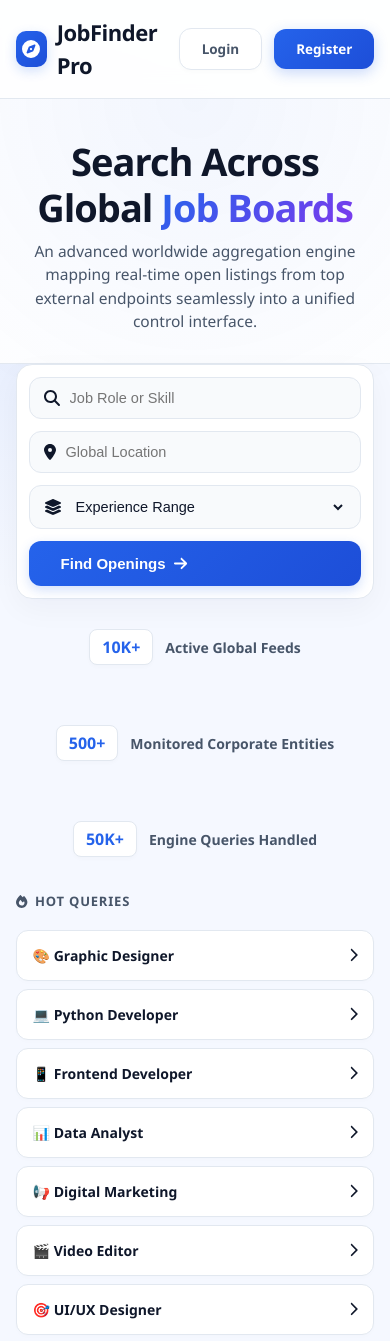
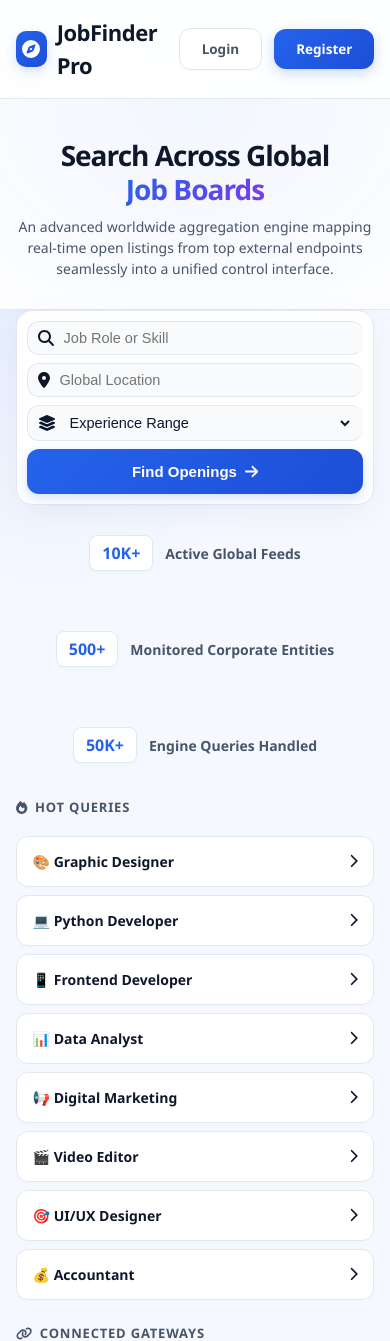
Before and after one commit to sukumar001reddyp-creator/jobfinderpro, a Flask app: page / in a window 390 px wide. Shown: the top 1341 px of the page. Run offline with Flask 3, Linux system fonts and the light colour scheme; some libraries are stand-ins or nearby versions.

Commit message:
Update index.html

```diff
--- a/templates/index.html
+++ b/templates/index.html
@@ -560,6 +560,61 @@ body{
 .profile-dropdown:hover .dropdown-menu{
     display:block;
 }
+/* --- Mobile Responsive Layout for Home Page --- */
+@media (max-width: 850px) {
+    /* హెడర్ టెక్స్ట్ సైజ్ తగ్గించడం */
+    .logo {
+        font-size: 28px !important;
+    }
+    .subtitle {
+        font-size: 14px !important;
+    }
+
+    /* సెర్చ్ బార్ ని సింగిల్ కాలమ్ గా మార్చడం */
+    .search-box {
+        grid-template-columns: 1fr !important;
+        border-radius: 16px !important;
+        gap: 8px !important;
+        padding: 10px !important;
+    }
+    .input-group {
+        border-right: none !important;
+        border-bottom: 1px solid #e2e8f0 !important;
+        padding: 8px 10px !important;
+    }
+    .search-btn {
+        width: 100% !important;
+        border-radius: 12px !important;
+        justify-content: center;
+    }
+
+    /* మెయిన్ లేఅవుట్ ని సింగిల్ కాలమ్ చేయడం */
+    .main-sections {
+        grid-template-columns: 1fr !important;
+        gap: 24px !important;
+    }
+
+    /* కనెక్టెడ్ గేట్‌వేస్ 3 కాలమ్స్ నుండి 1 కాలమ్ అవ్వడం */
+    .website-grid {
+        grid-template-columns: 1fr !important;
+    }
+
+    /* బాటమ్ ఫీచర్ స్ట్రిప్ */
+    .feature-strip {
+        grid-template-columns: 1fr !important;
+        padding: 20px !important;
+    }
+
+    /* ఫుటర్ */
+    .footer {
+        flex-direction: column !important;
+        gap: 12px !important;
+        text-align: center !important;
+    }
+    .footer-disclaimer {
+        text-align: center !important;
+    }
+}
 </style>
 </head>
 <body>
```
